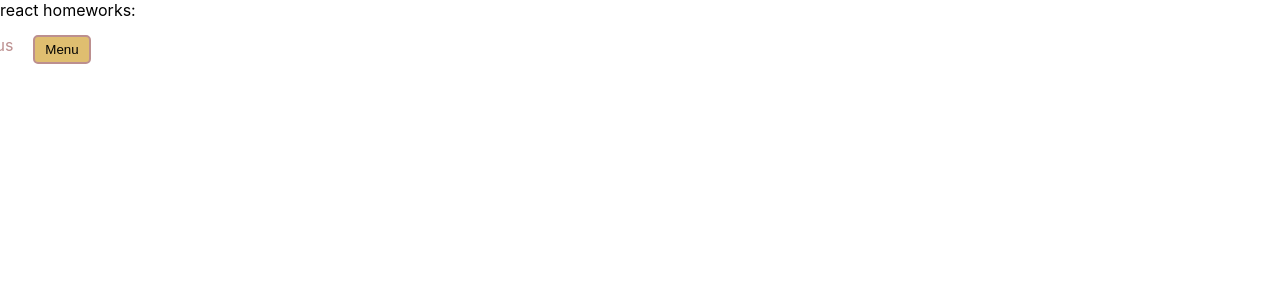
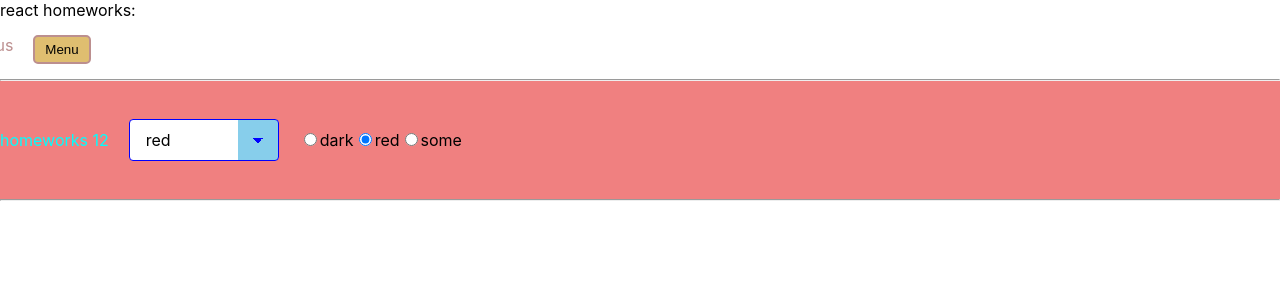
Before and after one commit to MaxOF/hw-ignat, a React (Create React App) app: page /hw-ignat/junior-plus in a window 1280 px wide. Shown: the top 300 px of the page. Built offline with nearby package versions, Linux system fonts and the light colour scheme.

Commit message:
hw 12 is done

```diff
--- a/package.json
+++ b/package.json
@@ -4,6 +4,9 @@
   "private": true,
   "homepage": "https://maxof.github.io/hw-ignat",
   "dependencies": {
+    "@emotion/react": "^11.8.2",
+    "@emotion/styled": "^11.8.1",
+    "@mui/material": "^5.5.3",
     "@testing-library/jest-dom": "^5.11.4",
     "@testing-library/react": "^11.1.0",
     "@testing-library/user-event": "^12.1.10",
--- a/src/p2-homeworks/h10/bll/store.ts
+++ b/src/p2-homeworks/h10/bll/store.ts
@@ -1,8 +1,10 @@
 import {loadingReducer} from './loadingReducer'
 import {combineReducers, createStore} from "redux";
+import {themeReducer} from "../../h12/bll/themeReducer";
 
 const reducers = combineReducers({
     loading: loadingReducer,
+    theme: themeReducer,
 })
 
 const store = createStore(reducers)
--- a/src/p2-homeworks/h11/HW11.tsx
+++ b/src/p2-homeworks/h11/HW11.tsx
@@ -3,8 +3,12 @@ import SuperRange from './common/c7-SuperRange/SuperRange'
 import SuperDoubleRange from './common/c8-SuperDoubleRange/SuperDoubleRange'
 
 function HW11() {
-    const [value1, setValue1] = useState(0)
-    const [value2, setValue2] = useState(100)
+    const [value1, setValue1] = useState(10)
+    const [value2, setValue2] = useState<number[]>([value1, 70])
+
+    const onChangeRange = (value: number) => {
+        setValue1(value)
+    }
 
     return (
         <div>
@@ -15,14 +19,16 @@ function HW11() {
             <div>
                 <span>{value1}</span>
                 <SuperRange
-                    // сделать так чтоб value1 изменялось
+                    value={value1}
+                    onChangeRange={onChangeRange}
                 />
             </div>
 
             <div>
                 <span>{value1}</span>
                 <SuperDoubleRange
-                    // сделать так чтоб value1 и value2 изменялось
+                    value={value1}
+                    onChangeRange={onChangeRange}
                 />
                 <span>{value2}</span>
             </div>
--- a/src/p2-homeworks/h11/common/c7-SuperRange/SuperRange.tsx
+++ b/src/p2-homeworks/h11/common/c7-SuperRange/SuperRange.tsx
@@ -15,7 +15,7 @@ const SuperRange: React.FC<SuperRangePropsType> = (
         type, // достаём и игнорируем чтоб нельзя было задать другой тип инпута
         onChange, onChangeRange,
         className,
-
+value,
         ...restProps// все остальные пропсы попадут в объект restProps
     }
 ) => {
@@ -33,7 +33,7 @@ const SuperRange: React.FC<SuperRangePropsType> = (
                 type={'range'}
                 onChange={onChangeCallback}
                 className={finalRangeClassName}
-
+                value={value}
                 {...restProps} // отдаём инпуту остальные пропсы если они есть (value например там внутри)
             />
         </>
--- a/src/p2-homeworks/h11/common/c8-SuperDoubleRange/SuperDoubleRange.tsx
+++ b/src/p2-homeworks/h11/common/c8-SuperDoubleRange/SuperDoubleRange.tsx
@@ -1,22 +1,40 @@
-import React from 'react'
+import React, {ChangeEvent, DetailedHTMLProps, InputHTMLAttributes} from "react";
+import s from "../c7-SuperRange/SuperRange.module.css";
 
-type SuperDoubleRangePropsType = {
-    onChangeRange?: (value: [number, number]) => void
-    value?: [number, number]
-    // min, max, step, disable, ...
-}
+type DefaultInputPropsType = DetailedHTMLProps<InputHTMLAttributes<HTMLInputElement>, HTMLInputElement>
 
-const SuperDoubleRange: React.FC<SuperDoubleRangePropsType> = (
+// здесь мы говорим что у нашего инпута будут такие же пропсы как у обычного инпута
+// (чтоб не писать value: string, onChange: ...; они уже все описаны в DefaultInputPropsType)
+type SuperRangePropsType = DefaultInputPropsType & { // и + ещё пропсы которых нет в стандартном инпуте
+    onChangeRange?: (value: number) => void
+};
+
+const SuperDoubleRange: React.FC<SuperRangePropsType> = (
     {
-        onChangeRange, value,
-        // min, max, step, disable, ...
+        type, // достаём и игнорируем чтоб нельзя было задать другой тип инпута
+        onChange, onChangeRange,
+        className,
+        value,
+        ...restProps// все остальные пропсы попадут в объект restProps
     }
 ) => {
-    // сделать самому, можно подключать библиотеки
+    const onChangeCallback = (e: ChangeEvent<HTMLInputElement>) => {
+        onChange && onChange(e) // сохраняем старую функциональность
+
+        onChangeRange && onChangeRange(+e.currentTarget.value)
+    }
+
+    const finalRangeClassName = `${s.range} ${className ? className : ''}`
 
     return (
         <>
-            DoubleRange
+            <input
+                type={'range'}
+                onChange={onChangeCallback}
+                className={finalRangeClassName}
+                value={value}
+                {...restProps} // отдаём инпуту остальные пропсы если они есть (value например там внутри)
+            />
         </>
     )
 }
--- a/src/p2-homeworks/h12/HW12.tsx
+++ b/src/p2-homeworks/h12/HW12.tsx
@@ -1,22 +1,44 @@
-import React from "react";
+import React, {useState} from "react";
 import s from "./HW12.module.css";
+import SuperSelect from "../h7/common/c5-SuperSelect/SuperSelect";
+import SuperRadio from "../h7/common/c6-SuperRadio/SuperRadio";
+import {useDispatch, useSelector} from "react-redux";
+import {AppStoreType} from "../h10/bll/store";
+import {changeThemeAC, InitStateType, ThemeType} from "./bll/themeReducer";
 
-const themes = ['dark', 'red', 'some'];
+
 
 function HW12() {
-    const theme = 'some'; // useSelector
+
+    const {currentTheme, themes} = useSelector<AppStoreType, InitStateType>(state => state.theme)
+    const dispatch = useDispatch()
 
     // useDispatch, onChangeCallback
+    const onChangeCallback = (currentTheme: ThemeType) => {
+        dispatch(changeThemeAC(currentTheme))
+    }
+
 
     return (
-        <div className={s[theme]}>
+        <div className={s[currentTheme]}>
             <hr/>
-            <span className={s[theme + '-text']}>
+            <span className={s[currentTheme + '-text']}>
                 homeworks 12
             </span>
 
             {/*should work (должно работать)*/}
             {/*SuperSelect or SuperRadio*/}
+            <SuperSelect
+                options={themes}
+                value={currentTheme}
+                onChangeOption={onChangeCallback}
+            />
+            <SuperRadio
+                name={'radio'}
+                options={themes}
+                value={currentTheme}
+                onChangeOption={onChangeCallback}
+            />
 
             <hr/>
         </div>
--- a/src/p2-homeworks/h12/bll/themeReducer.ts
+++ b/src/p2-homeworks/h12/bll/themeReducer.ts
@@ -1,14 +1,31 @@
-const initState = {
+const initState: InitStateType = {
+    themes: ['dark', 'red', 'some'],
+    currentTheme: 'red'
+}
 
-};
-
-export const themeReducer = (state = initState, action: any): any => { // fix any
+export const themeReducer = (state:InitStateType = initState, action: ActionType): InitStateType => { // fix any
     switch (action.type) {
-        case "": {
-            return state;
+        case "THEME/CHANGE-THEME": {
+            return {
+                ...state,
+                currentTheme: action.theme
+            }
         }
         default: return state;
     }
 };
 
-export const changeThemeC = (): any => {}; // fix any
+type ActionType = ReturnType<typeof changeThemeAC>
+
+export const changeThemeAC = (theme: ThemeType) => {
+    return {
+        type: "THEME/CHANGE-THEME",
+        theme
+    } as const
+}; // fix any
+export type ThemeType = 'dark' | 'red' | 'some'
+
+export type InitStateType = {
+    themes: string[]
+    currentTheme: ThemeType
+}
--- /dev/null
+++ b/src/p2-homeworks/h13/HW13.tsx
@@ -0,0 +1,9 @@
+import React from 'react';
+
+export const HW13 = () => {
+    return (
+        <div>
+
+        </div>
+    )
+}
--- a/src/p2-homeworks/h5/pages/Junior-plus.tsx
+++ b/src/p2-homeworks/h5/pages/Junior-plus.tsx
@@ -1,9 +1,12 @@
 import React from 'react';
+import HW12 from "../../h12/HW12";
+import {HW13} from "../../h13/HW13";
 
 const JuniorPlus = () => {
     return (
         <div>
-
+            <HW12 />
+            <HW13 />
         </div>
     );
 };
--- a/src/p2-homeworks/h5/pages/Junior.tsx
+++ b/src/p2-homeworks/h5/pages/Junior.tsx
@@ -3,6 +3,7 @@ import HW7 from "../../h7/HW7";
 import HW8 from "../../h8/HW8";
 import HW9 from "../../h9/HW9";
 import HW10 from "../../h10/HW10";
+import HW11 from "../../h11/HW11";
 
 const Junior = () => {
     return (
@@ -11,6 +12,7 @@ const Junior = () => {
             <HW8 />
             <HW9 />
             <HW10 />
+            <HW11 />
         </div>
     );
 };
--- a/src/p2-homeworks/h7/common/c5-SuperSelect/SuperSelect.tsx
+++ b/src/p2-homeworks/h7/common/c5-SuperSelect/SuperSelect.tsx
@@ -25,6 +25,7 @@ const SuperSelect: React.FC<SuperSelectPropsType> = (
 
 
     const onChangeCallback = (e: ChangeEvent<HTMLSelectElement>) => {
+        debugger
         // onChange, onChangeOption
         onChange && onChange(e)
         if (onChangeOption) {
```
Also changed, not shown: 1 other file (tests, documents, lock files or other folders).
